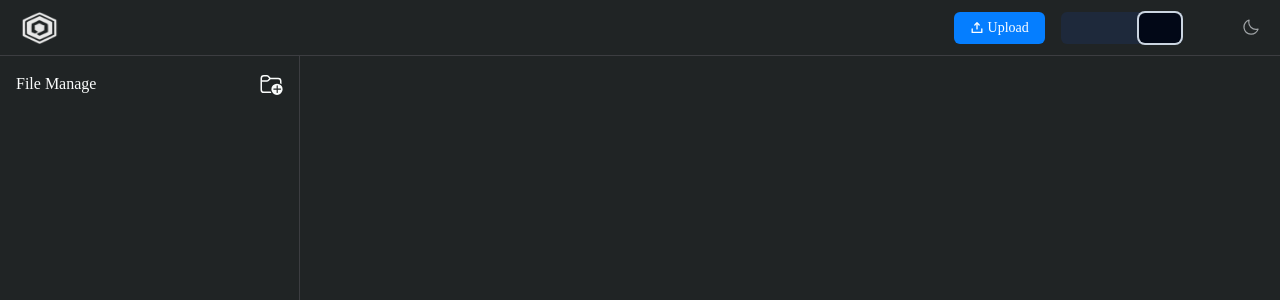
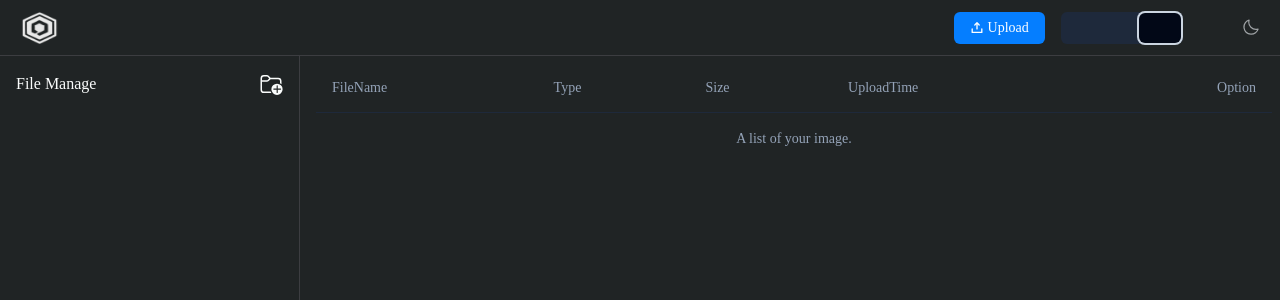
Before and after one commit to blazeb2/blazeb2-next, a Next.js app: page / in a window 1280 px wide. Both pictures are taken after a click on the tab 1159 px from the left and 27 px from the top of the page. Shown: the top 300 px of the page. Built offline with nearby package versions, Linux system fonts and the light colour scheme; some icons are missing; a web font is replaced by a local one.

Commit message:
feat: add table layout;

```diff
--- a/components/b2/imageLayout.tsx
+++ b/components/b2/imageLayout.tsx
@@ -1,12 +1,23 @@
+'use client'
+
 import { Icon } from '@iconify/react'
 import { Tabs, TabsList, TabsTrigger } from '@/components/ui/tabs'
+import type { ConfigStore } from '@/lib/store/config'
+import { useConfigStore } from '@/lib/store/config'
 
 export function ImageLayout() {
+  const { imgLayout, setImgLayout } = useConfigStore(state => state)
   return (
-    <Tabs defaultValue="grid" className="w-[128px] ml-2">
-      <TabsList className="h-8">
+    <Tabs
+      value={imgLayout}
+      className="w-[128px] ml-2"
+      onValueChange={value => setImgLayout(value as ConfigStore['imgLayout'])}
+    >
+      <TabsList
+        className="h-8"
+      >
         <TabsTrigger value="grid"><Icon icon="oui:grid" /></TabsTrigger>
-        <TabsTrigger value="waterfalls"><Icon icon="icon-park-outline:waterfalls-v" /></TabsTrigger>
+        <TabsTrigger value="masonry"><Icon icon="icon-park-outline:waterfalls-v" /></TabsTrigger>
         <TabsTrigger value="table"><Icon icon="oui:table-density-expanded" /></TabsTrigger>
       </TabsList>
     </Tabs>
--- a/components/b2/imageList/flexWrap.tsx
+++ b/components/b2/imageList/flexWrap.tsx
@@ -1,3 +1,5 @@
+'use client'
+
 import type { FileUploadInfo } from '@/app/api/list'
 
 interface flexWrapProps {
--- a/components/b2/imageList/index.tsx
+++ b/components/b2/imageList/index.tsx
@@ -1,7 +1,12 @@
+'use client'
+
 import { useRef } from 'react'
 import { ImagePreview } from '../imagePreview'
 import { FlexWrap } from './flexWrap'
+import { TableWrap } from './tableWrap'
+import { MasonryWrap } from './masonryWrap'
 import type { FileUploadInfo } from '@/app/api/list'
+import { useConfigStore } from '@/lib/store/config'
 
 interface ImageListProps {
   data: FileUploadInfo[]
@@ -9,15 +14,25 @@ interface ImageListProps {
 export function ImageList(props: ImageListProps) {
   const { data } = props
   const previewRef = useRef<{ showImage: (src: string) => void }>(null)
+  const { imgLayout } = useConfigStore(state => state)
+
+  const renderImage = (files: FileUploadInfo[]) => {
+    switch (imgLayout) {
+      case 'grid':
+        return files.map(file => <FlexWrap file={file} key={file.fileName} previewRef={previewRef} />)
+      case 'table':
+        return <TableWrap files={files} />
+      case 'masonry':
+        return <MasonryWrap />
+      default:
+        return <></>
+    }
+  }
 
   return (
     <>
       <div className="flex flex-wrap">
-        {data?.map((item) => {
-          return (
-            <FlexWrap file={item} key={item.fileName} previewRef={previewRef} />
-          )
-        })}
+        {renderImage(data)}
       </div>
       <ImagePreview ref={previewRef} />
     </>
--- /dev/null
+++ b/components/b2/imageList/masonryWrap.tsx
@@ -0,0 +1,3 @@
+export function MasonryWrap() {
+  return <></>
+}
--- /dev/null
+++ b/components/b2/imageList/tableWrap.tsx
@@ -0,0 +1,57 @@
+'use client'
+
+import dayjs from 'dayjs'
+import type { FileUploadInfo } from '@/app/api/list'
+import {
+  Table,
+  TableBody,
+  TableCaption,
+  TableCell,
+  TableHead,
+  TableHeader,
+  TableRow,
+} from '@/components/ui/table'
+
+interface ITableWrap {
+  files: FileUploadInfo[]
+}
+export function TableWrap(props: ITableWrap) {
+  const { files } = props
+
+  function formatFileSize(bytes: number) {
+    if (bytes >= 1024 * 1024) {
+      return `${(bytes / (1024 * 1024)).toFixed(2)} MB`
+    }
+    else if (bytes >= 1024) {
+      return `${(bytes / 1024).toFixed(2)} KB`
+    }
+    else {
+      return `${bytes} bytes`
+    }
+  }
+  return (
+    <Table>
+      <TableCaption>A list of your image.</TableCaption>
+      <TableHeader>
+        <TableRow>
+          <TableHead>FileName</TableHead>
+          <TableHead>Type</TableHead>
+          <TableHead>Size</TableHead>
+          <TableHead>UploadTime</TableHead>
+          <TableHead className="text-right">Option</TableHead>
+        </TableRow>
+      </TableHeader>
+      <TableBody>
+        {files.map(file => (
+          <TableRow key={file.fileName}>
+            <TableCell className="font-medium w-fit">{file.fileName}</TableCell>
+            <TableCell>{file.contentType}</TableCell>
+            <TableCell>{formatFileSize(Number(file.contentLength))}</TableCell>
+            <TableCell>{dayjs(file.uploadTimestamp).format('YYYY-MM-DD HH:mm:ss').toString()}</TableCell>
+            <TableCell className="text-right">$250.00</TableCell>
+          </TableRow>
+        ))}
+      </TableBody>
+    </Table>
+  )
+}
--- a/components/b2/imagePreview.tsx
+++ b/components/b2/imagePreview.tsx
@@ -1,3 +1,5 @@
+'use client'
+
 import { Icon } from '@iconify/react'
 import Image from 'rc-image'
 import 'rc-image/assets/index.css'
--- /dev/null
+++ b/components/ui/table.tsx
@@ -0,0 +1,117 @@
+import * as React from "react"
+
+import { cn } from "@/lib/utils"
+
+const Table = React.forwardRef<
+  HTMLTableElement,
+  React.HTMLAttributes<HTMLTableElement>
+>(({ className, ...props }, ref) => (
+  <div className="relative w-full overflow-auto">
+    <table
+      ref={ref}
+      className={cn("w-full caption-bottom text-sm", className)}
+      {...props}
+    />
+  </div>
+))
+Table.displayName = "Table"
+
+const TableHeader = React.forwardRef<
+  HTMLTableSectionElement,
+  React.HTMLAttributes<HTMLTableSectionElement>
+>(({ className, ...props }, ref) => (
+  <thead ref={ref} className={cn("[&_tr]:border-b", className)} {...props} />
+))
+TableHeader.displayName = "TableHeader"
+
+const TableBody = React.forwardRef<
+  HTMLTableSectionElement,
+  React.HTMLAttributes<HTMLTableSectionElement>
+>(({ className, ...props }, ref) => (
+  <tbody
+    ref={ref}
+    className={cn("[&_tr:last-child]:border-0", className)}
+    {...props}
+  />
+))
+TableBody.displayName = "TableBody"
+
+const TableFooter = React.forwardRef<
+  HTMLTableSectionElement,
+  React.HTMLAttributes<HTMLTableSectionElement>
+>(({ className, ...props }, ref) => (
+  <tfoot
+    ref={ref}
+    className={cn(
+      "border-t bg-muted/50 font-medium [&>tr]:last:border-b-0",
+      className
+    )}
+    {...props}
+  />
+))
+TableFooter.displayName = "TableFooter"
+
+const TableRow = React.forwardRef<
+  HTMLTableRowElement,
+  React.HTMLAttributes<HTMLTableRowElement>
+>(({ className, ...props }, ref) => (
+  <tr
+    ref={ref}
+    className={cn(
+      "border-b transition-colors hover:bg-muted/50 data-[state=selected]:bg-muted",
+      className
+    )}
+    {...props}
+  />
+))
+TableRow.displayName = "TableRow"
+
+const TableHead = React.forwardRef<
+  HTMLTableCellElement,
+  React.ThHTMLAttributes<HTMLTableCellElement>
+>(({ className, ...props }, ref) => (
+  <th
+    ref={ref}
+    className={cn(
+      "h-12 px-4 text-left align-middle font-medium text-muted-foreground [&:has([role=checkbox])]:pr-0",
+      className
+    )}
+    {...props}
+  />
+))
+TableHead.displayName = "TableHead"
+
+const TableCell = React.forwardRef<
+  HTMLTableCellElement,
+  React.TdHTMLAttributes<HTMLTableCellElement>
+>(({ className, ...props }, ref) => (
+  <td
+    ref={ref}
+    className={cn("p-4 align-middle [&:has([role=checkbox])]:pr-0", className)}
+    {...props}
+  />
+))
+TableCell.displayName = "TableCell"
+
+const TableCaption = React.forwardRef<
+  HTMLTableCaptionElement,
+  React.HTMLAttributes<HTMLTableCaptionElement>
+>(({ className, ...props }, ref) => (
+  <caption
+    ref={ref}
+    className={cn("mt-4 text-sm text-muted-foreground", className)}
+    {...props}
+  />
+))
+TableCaption.displayName = "TableCaption"
+
+export {
+  Table,
+  TableHeader,
+  TableBody,
+  TableFooter,
+  TableHead,
+  TableRow,
+  TableCell,
+  TableCaption,
+}
--- a/lib/hooks/useDark.ts
+++ b/lib/hooks/useDark.ts
@@ -1,19 +1,26 @@
-import { useToggle } from 'ahooks'
 import { useEffect } from 'react'
+import { useConfigStore } from '../store/config'
 
 export default function useDark() {
-  const [state, { toggle }] = useToggle('dark', 'light')
+  const { theme, setTheme } = useConfigStore(state => state)
 
   useEffect(() => {
-    if (state === 'dark') {
-      document.documentElement.classList.add('dark')
+    const bodyClassList = document.documentElement.classList
+    if (theme === 'dark') {
+      bodyClassList.add('dark')
     }
-    if (state === 'light') {
-      document.documentElement.classList.remove('dark')
+    else {
+      bodyClassList.remove('dark')
     }
-  }, [state])
+  }, [theme])
+
+  const toggle = () => {
+    const newTheme = theme === 'dark' ? 'light' : 'dark'
+    setTheme(newTheme)
+  }
+
   return {
-    dark: state === 'dark',
+    dark: theme === 'dark',
     toggle,
   }
 }
--- /dev/null
+++ b/lib/store/config.ts
@@ -0,0 +1,19 @@
+import { create } from 'zustand'
+import { createJSONStorage, persist } from 'zustand/middleware'
+
+export interface ConfigStore {
+  imgLayout: 'table' | 'grid' | 'masonry'
+  theme: 'light' | 'dark'
+  setImgLayout: (imgLayout: 'table' | 'grid' | 'masonry') => void
+  setTheme: (theme: 'light' | 'dark') => void
+}
+
+export const useConfigStore = create(persist<ConfigStore>(set => ({
+  imgLayout: 'grid',
+  theme: 'dark',
+  setTheme: theme => set({ theme }),
+  setImgLayout: imgLayout => set({ imgLayout }),
+}), {
+  name: 'b2-config-storage',
+  storage: createJSONStorage(() => localStorage),
+}))
--- a/package.json
+++ b/package.json
@@ -38,7 +38,8 @@
     "tailwindcss-animate": "^1.0.7",
     "use-resize-observer": "^9.1.0",
     "uuid": "^10.0.0",
-    "zod": "^3.23.8"
+    "zod": "^3.23.8",
+    "zustand": "^4.5.4"
   },
   "devDependencies": {
     "@antfu/eslint-config": "^2.21.1",
```
Also changed, not shown: 1 other file (tests, documents, lock files or other folders).
